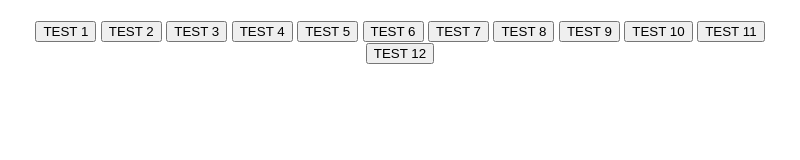
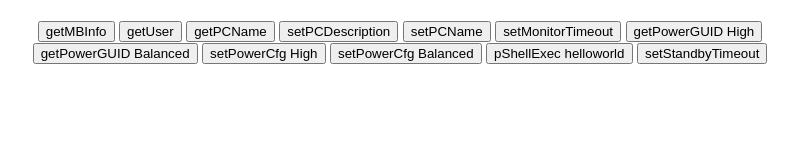
Before and after one commit to omiinaya/originator-enator, an Electron app: page assets/html/index.html in a window 800 px wide. Drawn offline with Linux system fonts and the light colour scheme.

Commit message:
updating index to reflect function names

```diff
--- a/assets/html/index.html
+++ b/assets/html/index.html
@@ -6,17 +6,17 @@
     <script defer src="../../renderer.js"></script>
   </head>
   <body class="content">
-    <button onClick=test(1)>TEST 1</button>
-    <button onClick=test(2)>TEST 2</button>
-    <button onClick=test(3)>TEST 3</button>
-    <button onClick=test(4)>TEST 4</button>
-    <button onClick=test(5)>TEST 5</button>
-    <button onClick=test(6)>TEST 6</button>
-    <button onClick=test(7)>TEST 7</button>
-    <button onClick=test(8)>TEST 8</button>
-    <button onClick=test(9)>TEST 9</button>
-    <button onClick=test(10)>TEST 10</button>
-    <button onClick=test(11)>TEST 11</button>
-    <button onClick=test(12)>TEST 12</button>
+    <button onClick=test(1)>getMBInfo</button>
+    <button onClick=test(2)>getUser</button>
+    <button onClick=test(3)>getPCName</button>
+    <button onClick=test(4)>setPCDescription</button>
+    <button onClick=test(5)>setPCName</button>
+    <button onClick=test(6)>setMonitorTimeout</button>
+    <button onClick=test(7)>getPowerGUID High</button>
+    <button onClick=test(8)>getPowerGUID Balanced</button>
+    <button onClick=test(9)>setPowerCfg High</button>
+    <button onClick=test(10)>setPowerCfg Balanced</button>
+    <button onClick=test(11)>pShellExec helloworld</button>
+    <button onClick=test(12)>setStandbyTimeout</button>
   </body>
 </html>
--- a/main.js
+++ b/main.js
@@ -156,7 +156,7 @@ function registerPowerPlan(a) {
 
 //executing pshell if admin rights
 function pShellExec(a) {
-  var child = spawn('powershell.exe',['./assets/scripts/'+a]);
+  var child = spawn('powershell.exe',['./assets/scripts/' + a]);
 
   child.stdout.on("data", function(data) {
     console.log("out: " + data)
```
